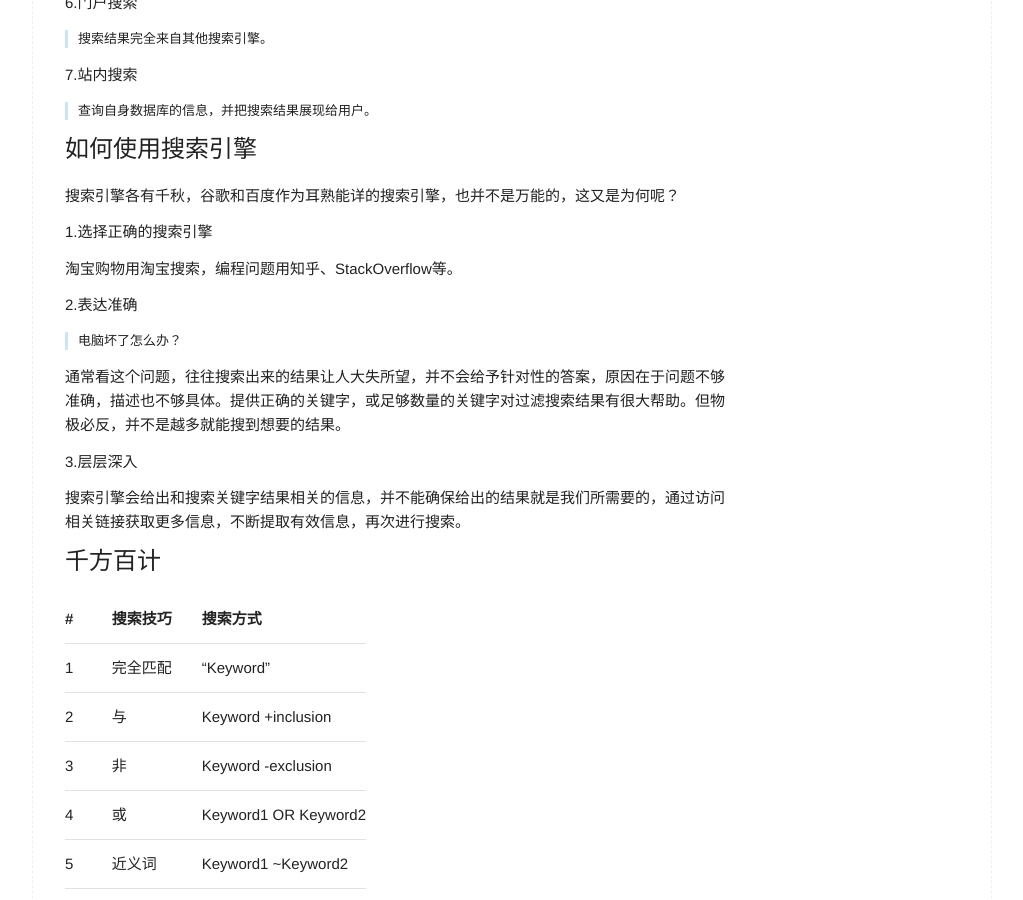
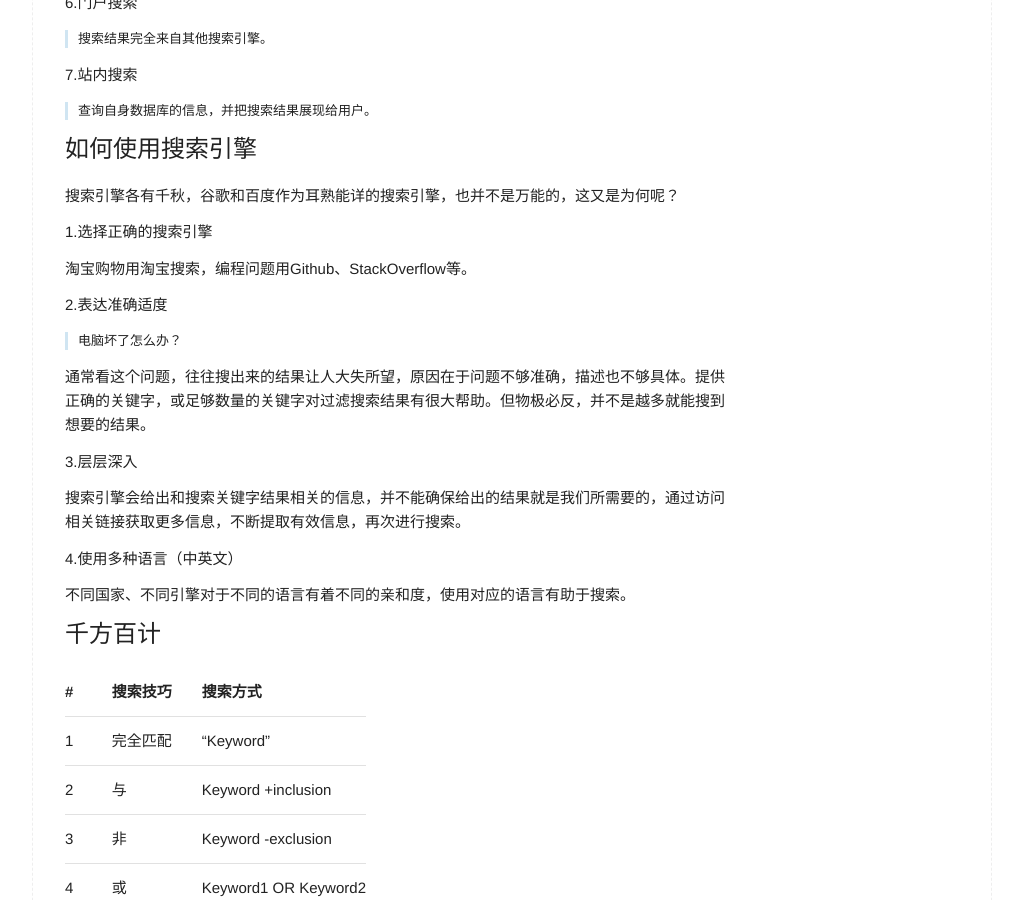
Before and after one commit to SH1NK10KU/shinfk.github.io, a Jekyll site: the page built from _posts/2019-05-12-topic-one-how-to-use-search-engine-effectively.md, in a window 1280 px wide and 900 px high, scrolled down 878 px. Shown: the whole window, without its empty margins (128-1151 px from the left). Built offline with Jekyll 4.4.1, drawn with Linux system fonts in a browser that asks for light colours.

Commit message:
Update post

```diff
--- a/_posts/2019-05-12-topic-one-how-to-use-search-engine-effectively.md
+++ b/_posts/2019-05-12-topic-one-how-to-use-search-engine-effectively.md
@@ -51,17 +51,21 @@ description: 介绍如何高效使用搜索引擎的相关技巧
 
 1.选择正确的搜索引擎
 
-淘宝购物用淘宝搜索，编程问题用知乎、StackOverflow等。
+淘宝购物用淘宝搜索，编程问题用Github、StackOverflow等。
 
-2.表达准确
+2.表达准确适度
 
 > 电脑坏了怎么办？
 
-通常看这个问题，往往搜索出来的结果让人大失所望，并不会给予针对性的答案，原因在于问题不够准确，描述也不够具体。提供正确的关键字，或足够数量的关键字对过滤搜索结果有很大帮助。但物极必反，并不是越多就能搜到想要的结果。
+通常看这个问题，往往搜出来的结果让人大失所望，原因在于问题不够准确，描述也不够具体。提供正确的关键字，或足够数量的关键字对过滤搜索结果有很大帮助。但物极必反，并不是越多就能搜到想要的结果。
 
 3.层层深入
 
 搜索引擎会给出和搜索关键字结果相关的信息，并不能确保给出的结果就是我们所需要的，通过访问相关链接获取更多信息，不断提取有效信息，再次进行搜索。
+
+4.使用多种语言（中英文）
+
+不同国家、不同引擎对于不同的语言有着不同的亲和度，使用对应的语言有助于搜索。
 
 # 千方百计
 
```
Also changed, not shown: assets/img/image.jpg (deleted).
